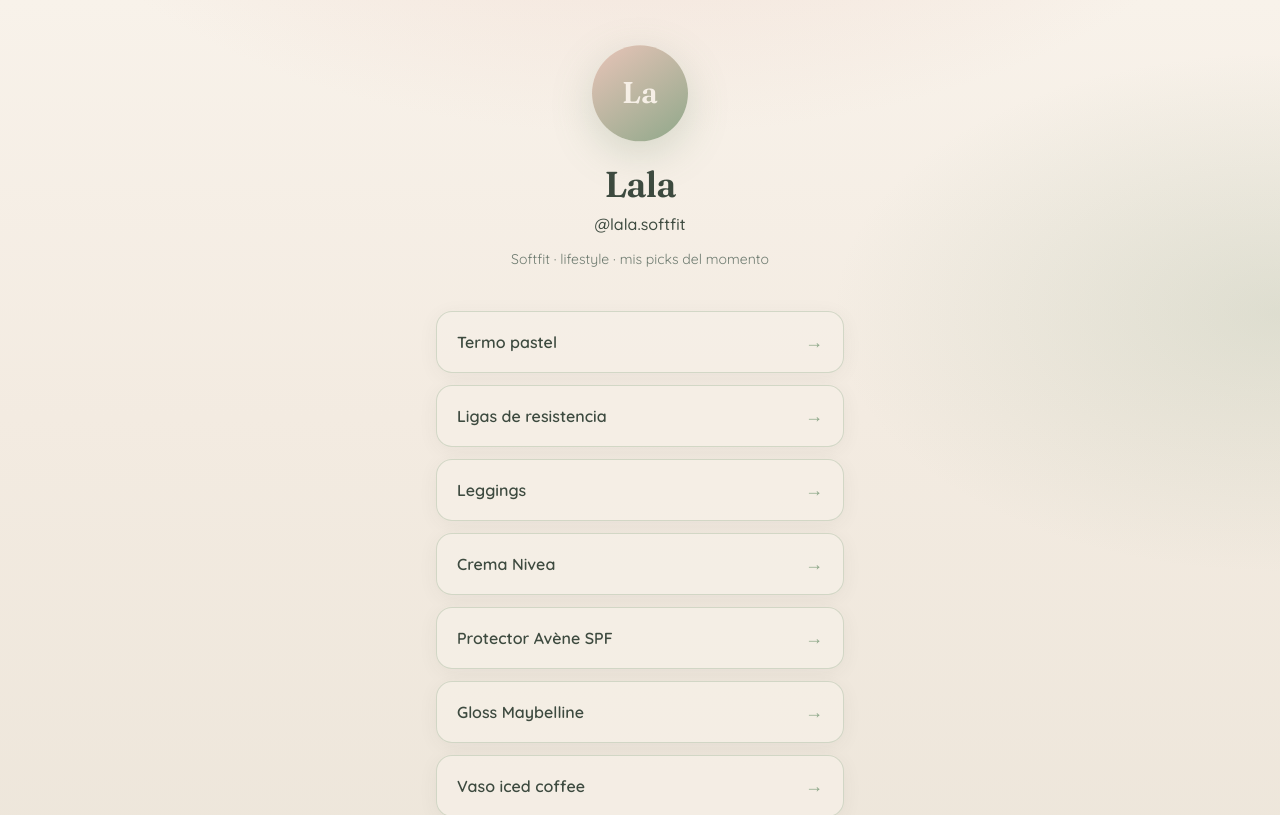
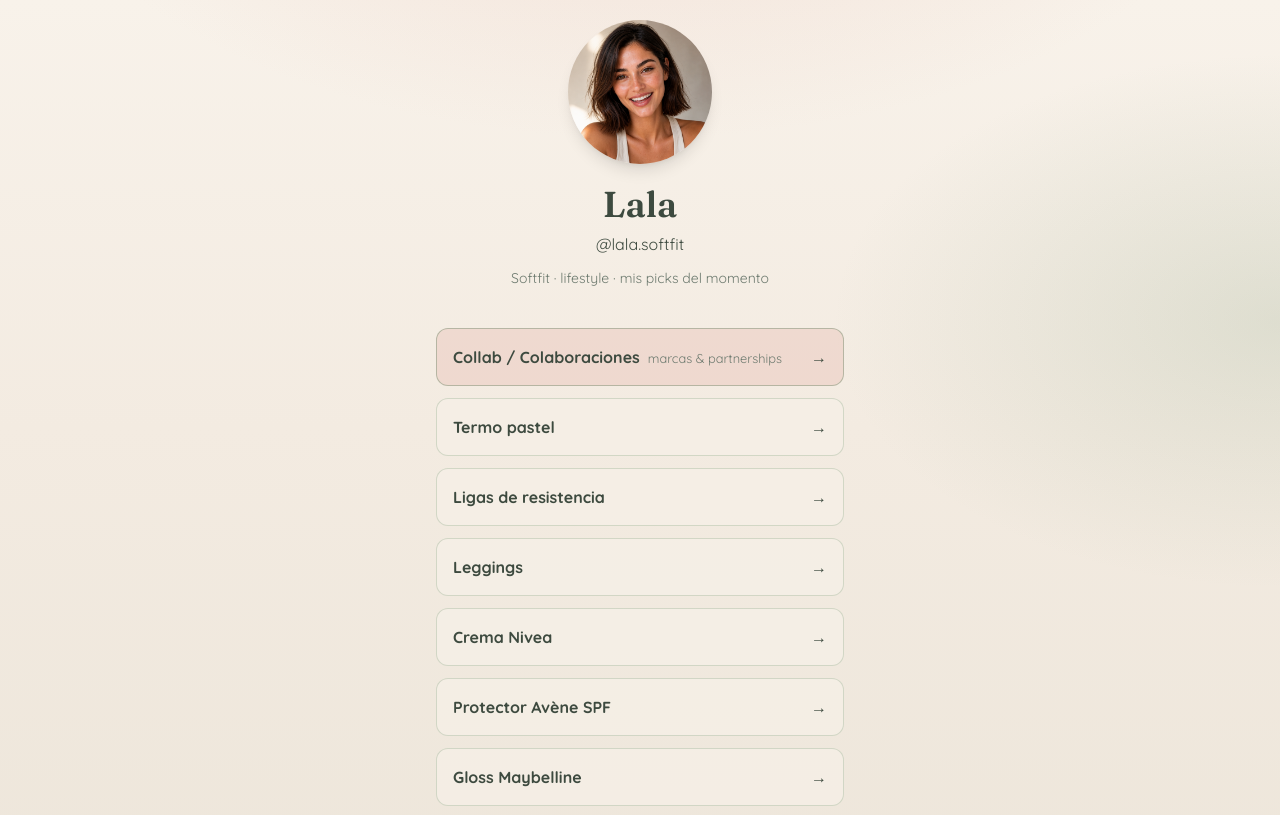
Before and after one commit to paragonlab/inmerzion-digital, a Next.js app: page /lala in a window 1280 px wide. Shown: the top 815 px of the page. Built offline with nearby package versions, Linux system fonts and the light colour scheme.

Commit message:
Add Lala avatar and Collab button on /lala

```diff
--- a/src/app/lala/page.tsx
+++ b/src/app/lala/page.tsx
@@ -1,68 +1,19 @@
+import Image from "next/image";
 import { lalaLinks, site } from "@/lib/site";
-
+const cardClass = "group flex items-center justify-between rounded-xl border p-4";
 export default function LalaPage() {
-  return (
-    <div className="mx-auto flex min-h-dvh w-full max-w-md flex-col px-5 pb-10 pt-12">
-      <header className="animate-rise flex flex-col items-center text-center">
-        <div
-          className="animate-drift flex h-24 w-24 items-center justify-center rounded-full bg-[linear-gradient(145deg,#e8c4b8_0%,#8fa88a_100%)] shadow-[0_12px_40px_rgba(111,138,108,0.25)]"
-          aria-hidden="true"
-        >
-          <span
-            className="text-3xl font-semibold text-[#f6efe6]"
-            style={{ fontFamily: "var(--font-lala-display), serif" }}
-          >
-            La
-          </span>
-        </div>
-        <h1
-          className="mt-5 text-4xl font-semibold tracking-tight text-[#3d4a3f]"
-          style={{ fontFamily: "var(--font-lala-display), serif" }}
-        >
-          Lala
-        </h1>
-        <a
-          href="https://www.instagram.com/lala.softfit/"
-          target="_blank"
-          rel="noopener noreferrer"
-          className="mt-2 text-base font-medium text-[#6f8a6c] transition hover:text-[#3d4a3f]"
-        >
-          @lala.softfit
-        </a>
-        <p className="mt-3 max-w-xs text-sm leading-relaxed text-[#6d7a6f]">
-          Softfit · lifestyle · mis picks del momento
-        </p>
-      </header>
-
-      <nav className="animate-rise-delay-1 mt-10 flex flex-1 flex-col gap-3" aria-label="Links de Lala">
-        {lalaLinks.map((link, index) => (
-          <a
-            key={link.href}
-            href={link.href}
-            target="_blank"
-            rel="sponsored noopener noreferrer"
-            className="group flex items-center justify-between gap-3 rounded-2xl border border-[#8fa88a]/35 bg-[#f6efe6]/80 px-5 py-4 text-left shadow-[0_4px_20px_rgba(61,74,63,0.06)] backdrop-blur-sm transition duration-300 hover:-translate-y-0.5 hover:border-[#6f8a6c]/55 hover:bg-white/70 hover:shadow-[0_10px_28px_rgba(111,138,108,0.15)]"
-            style={{ animationDelay: `${0.08 * index}s` }}
-          >
-            <span className="font-semibold text-[#3d4a3f]">{link.label}</span>
-            <span
-              className="text-lg text-[#8fa88a] transition group-hover:translate-x-0.5 group-hover:text-[#6f8a6c]"
-              aria-hidden="true"
-            >
-              →
-            </span>
-          </a>
-        ))}
-      </nav>
-
-      <p className="animate-rise-delay-2 mt-8 text-center text-xs leading-relaxed text-[#6d7a6f]">
-        Algunos enlaces son de afiliados: si compras a través de ellos, puedo
-        recibir una comisión sin costo extra para ti.
-      </p>
-
-      <footer className="mt-6 text-center text-xs text-[#8fa88a]">
-        {site.name} · {site.company}
-      </footer>
-    </div>
-  );
+  return <div className="mx-auto flex min-h-dvh max-w-md flex-col p-5">
+    <header className="flex flex-col items-center text-center">
+      <Image src="/lala-avatar.png" alt="Lala Softfit" width={144} height={144} priority className="h-36 w-36 rounded-full object-cover shadow-lg" />
+      <h1 className="mt-5 text-4xl font-semibold text-[#3d4a3f]" style={{fontFamily:"var(--font-lala-display), serif"}}>Lala</h1>
+      <a href="https://www.instagram.com/lala.softfit/" target="_blank" rel="noopener noreferrer" className="mt-2 text-[#6f8a6c]">@lala.softfit</a>
+      <p className="mt-3 text-sm text-[#6d7a6f]">Softfit · lifestyle · mis picks del momento</p>
+    </header>
+    <nav className="mt-10 flex flex-col gap-3" aria-label="Links de Lala">
+      <a href="mailto:hola@paragonlabs.mx?subject=Collab%20Lala%20Softfit" className={`${cardClass} border-[#6f8a6c]/45 bg-[#e8c4b8]/45`}><span><b>Collab / Colaboraciones</b><small className="ml-2 text-[#6d7a6f]">marcas &amp; partnerships</small></span><span aria-hidden="true">→</span></a>
+      {lalaLinks.map((link,index)=><a key={link.href} href={link.href} target="_blank" rel="sponsored noopener noreferrer" className={`${cardClass} border-[#8fa88a]/35 bg-[#f6efe6]/80`} style={{animationDelay:`${.08*(index+1)}s`}}><b>{link.label}</b><span aria-hidden="true">→</span></a>)}
+    </nav>
+    <p className="mt-8 text-center text-xs text-[#6d7a6f]">Algunos enlaces son de afiliados: si compras a través de ellos, puedo recibir una comisión sin costo extra para ti.</p>
+    <footer className="mt-6 text-center text-xs text-[#8fa88a]">{site.name} · {site.company}</footer>
+  </div>;
 }
```
